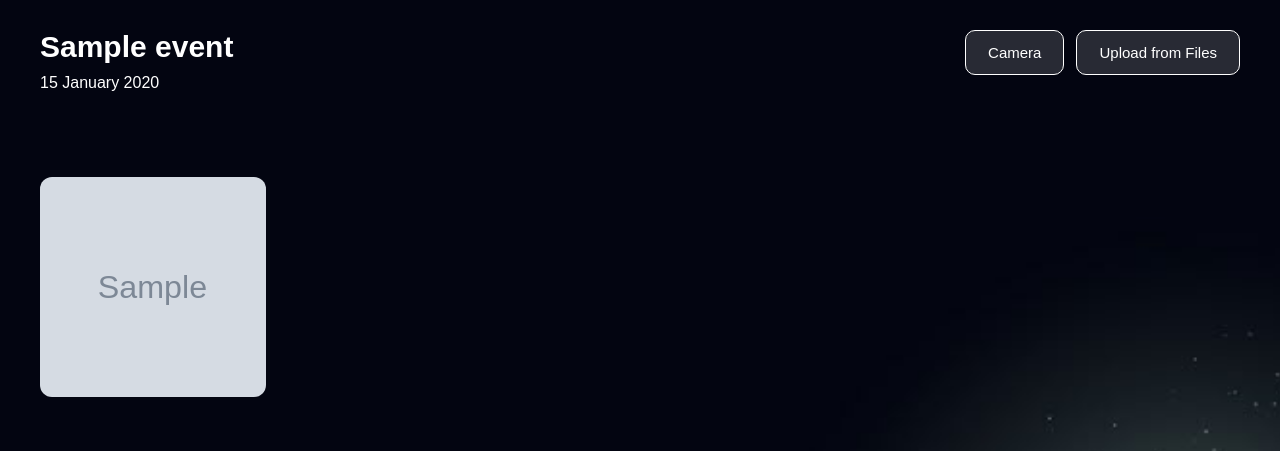
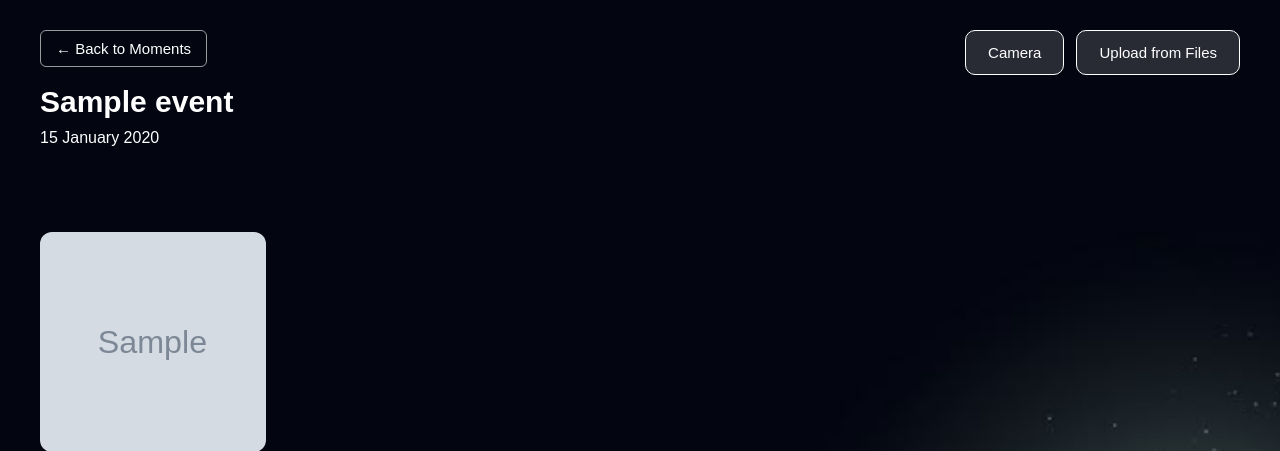
Before and after one commit to codeWith-Ume/snapShare, a Django app: page /moments/event/1/ in a window 1280 px wide. Shown: the top 451 px of the page. Run offline with Django 5.2, Linux system fonts and the light colour scheme; a user stored in the database is signed in; tables that the repository leaves empty hold one stand-in row (values such as "Sample post"); grey boxes marked "Sample" are stand-in pictures.

Commit message:
add back button to moments

```diff
--- a/templates/moments/event_upload.html
+++ b/templates/moments/event_upload.html
@@ -199,6 +199,21 @@
         #camera-modal .upload-btn {
             min-width: 150px;
         }
+        .back-btn {
+            display: inline-block;
+            color: white;
+            text-decoration: none;
+            font-size: 15px;
+            margin-bottom: 18px;
+            padding: 9px 15px;
+            border: 1px solid rgba(255, 255, 255, 0.6);
+            border-radius: 6px;
+            transition: background 0.3s;
+        }
+
+        .back-btn:hover {
+            background: rgba(255, 255, 255, 0.2);
+        }
     </style>
 </head>
 
@@ -206,10 +221,14 @@
 
     <div class="event-header">
 
-        <div class="event-details">
-            <h1>{{ event.name }}</h1>
-            <p>{{ event.date|date:"d F Y" }}</p>
-        </div>
+            <div class="event-details">
+                <a href="{% url 'moments_home' %}" class="back-btn">
+                    &larr; Back to Moments
+                </a>
+
+                <h1>{{ event.name }}</h1>
+                <p>{{ event.date|date:"d F Y" }}</p>
+            </div>
 
         <div class="upload-options">
 
```
